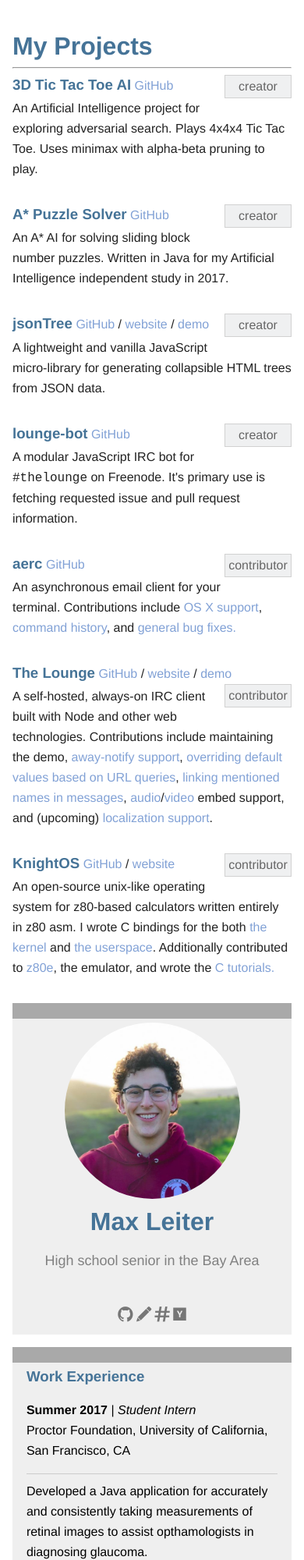
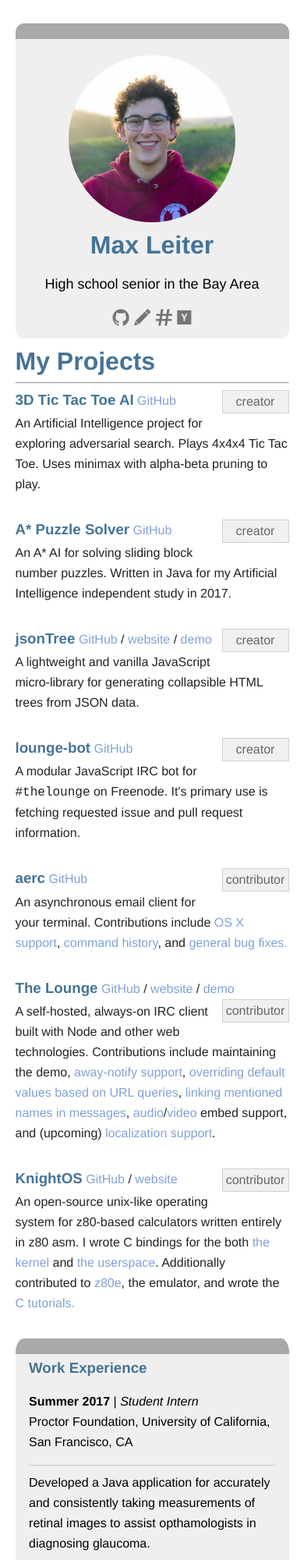
Before and after one commit to MaxLeiter/MaxLeiter.github.io, a plain HTML site: page index.html in a window 390 px wide. Shown: the top 2000 px of the page at 78% size. Drawn offline with nearby package versions, Linux system fonts and the light colour scheme.

Commit message:
Update layout ordering and mobile border radius of asides

```diff
--- a/css/main.css
+++ b/css/main.css
@@ -2,7 +2,6 @@
 	color: #222;
 	font-size: 1em;
 	line-height: 1.4;
-	padding: 1em;
 }
 
 ::-moz-selection {
@@ -124,8 +123,8 @@
 	text-align: center;
 }
 
-.profile .title {
-	color: grey;
+.profile .subtitle {
+	color: black;
 	font-size: 18px;
 }
 
@@ -133,22 +132,10 @@
 	display: block;
 	margin: 0 auto;
 	margin-bottom: 1em;
+	margin-top: 1em;
 	width: 75%;
 	height: 75%;
 	border-radius: 50%;
-}
-
-.profile button {
-	border: none;
-	outline: 0;
-	display: inline-block;
-	padding: 8px;
-	color: white;
-	background-color: #000;
-	text-align: center;
-	cursor: pointer;
-	width: 100%;
-	font-size: 18px;
 }
 
 .profile a {
@@ -157,11 +144,16 @@
 	color: black;
 }
 
+.profile i {
+	font-size: 1.1em;
+	padding: 0px 1px;
+}
+
 .profile button:hover, a:hover {
 	opacity: 0.7;
 }
 
-.profile
+.profile,
 .wrapper {
 	width: 90%;
 	margin: 0 5%;
@@ -255,6 +247,10 @@
 
 
 @media only screen and (max-width: 600px) {
+	aside {
+		border-radius: 3%;
+	}
+
 	.blog {
 		width: 80%;
 		margin: 0 auto;
--- a/index.html
+++ b/index.html
@@ -19,7 +19,17 @@
 	<body>
 		<div class="main-container">
 			<div class="main wrapper clearfix">
-
+				<aside>
+					<div class="profile">
+						<img src="images/profile.png" alt="Max Leiter">
+						<h1>Max Leiter</h1>
+						<p class="subtitle">High school senior in the Bay Area</p>
+						<a href="https://github.com/MaxLeiter"><i class="ionicons ion-social-github" title="GitHub"></i></a>
+						<a href="mailto:hello@maxleiter.com"><i class="ionicons ion-edit" title="Email"></i></a>
+						<a href="https://demo.thelounge.chat/?nick=Hello_Max&join=maxleiter"><i class="ionicons ion-pound" title="IRC"></i></a>
+						<a href="https://news.ycombinator.com/user?id=MaxLeiter"><i class="ionicons ion-social-hackernews" title="Freenode"></i></a>
+					</div>
+				</aside>
 				<article>
 					<header>
 						<h1 class="header">My Projects</h1>
@@ -56,18 +66,6 @@
 					</section>
 				</article>
 
-				<aside>
-					<div class="profile">
-						<img src="images/profile.png" alt="Max Leiter">
-						<h1>Max Leiter</h1>
-						<p class="title">High school senior in the Bay Area</p>
-						<br>
-						<a href="https://github.com/MaxLeiter"><i class="ionicons ion-social-github" title="GitHub"></i></a>
-						<a href="mailto:hello@maxleiter.com"><i class="ionicons ion-edit" title="Email"></i></a>
-						<a href="https://demo.thelounge.chat/?nick=Hello_Max&join=maxleiter"><i class="ionicons ion-pound" title="IRC"></i></a>
-						<a href="https://news.ycombinator.com/user?id=MaxLeiter"><i class="ionicons ion-social-hackernews" title="Freenode"></i></a>
-					</div>
-				</aside>
 				<aside>
 					<h3>Work Experience</h3>
 					<p>
```
